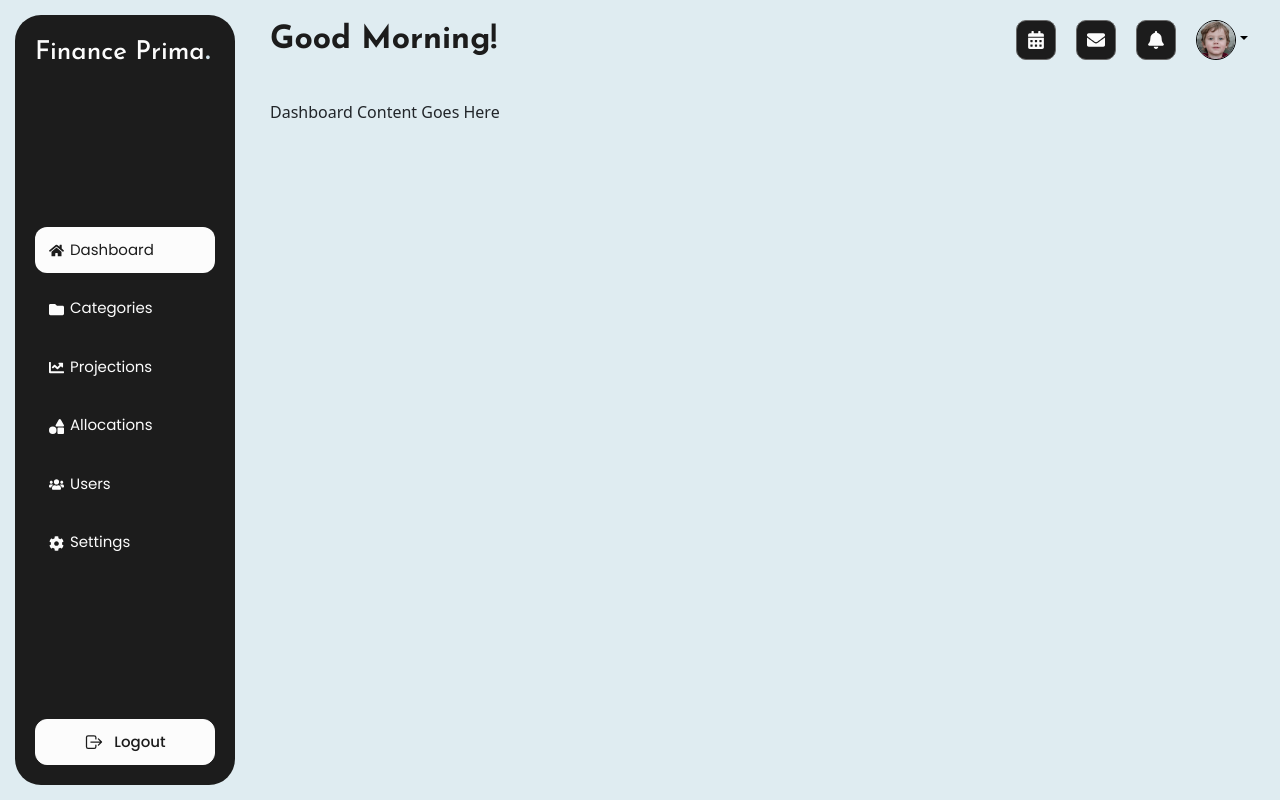
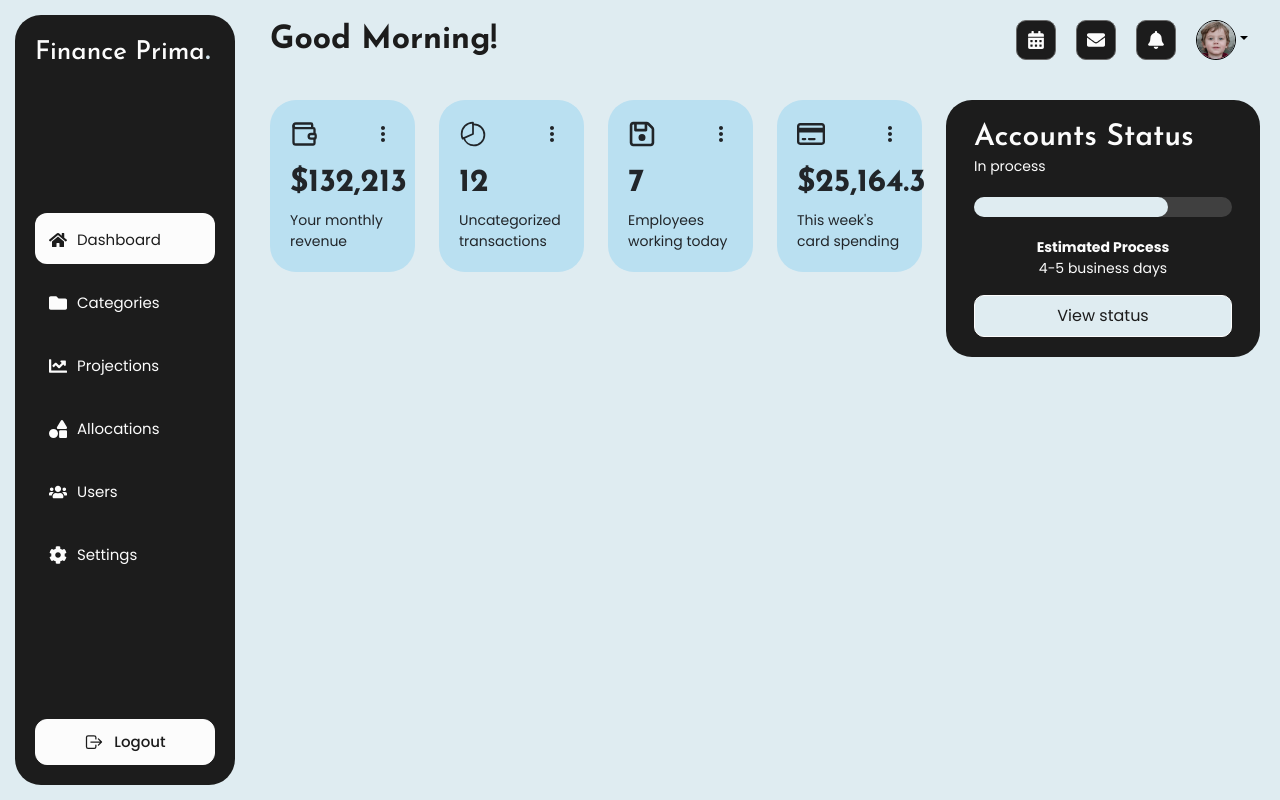
Before and after one commit to mostlyali07/finance-prima, a React (Vite) app: page / in a window 1280 px wide. Built offline with nearby package versions, Linux system fonts and the light colour scheme.

Commit message:
create dashboard 5 widgets

```diff
--- /dev/null
+++ b/src/components/AccountStatus.jsx
@@ -0,0 +1,20 @@
+import React from "react";
+
+const AccountStatus = () => {
+  return (
+    <div className="account-status">
+      <h3>Accounts Status</h3>
+      <p>In process</p>
+      <div className="progressbar">
+        <div className="progress"></div>
+      </div>
+      <p className="text-center">
+        <strong>Estimated Process</strong>
+      </p>
+      <p className="text-center">4-5 business days</p>
+      <button>View status</button>
+    </div>
+  );
+};
+
+export default AccountStatus;
--- /dev/null
+++ b/src/components/BoxNumber.jsx
@@ -0,0 +1,20 @@
+import React from "react";
+import { BiDotsVerticalRounded } from "react-icons/bi";
+
+const BoxNumber = ({ icon, headingNumber, symbol, description }) => {
+  return (
+    <div className="box-number">
+      <div className="d-flex align-items-center justify-content-between mb-3">
+        {icon}
+        <BiDotsVerticalRounded size={24} />
+      </div>
+      <h2>
+        {symbol}
+        {headingNumber}
+      </h2>
+      <p>{description}</p>
+    </div>
+  );
+};
+
+export default BoxNumber;
--- a/src/index.css
+++ b/src/index.css
@@ -5,6 +5,7 @@
 :root {
   --primary-color: #dfecf1;
   --secondary-color: #1c1c1c;
+  --third-color: #bae0f1;
   --white: #fcfcfc;
 }
 body {
--- a/src/pages/Dashboard.jsx
+++ b/src/pages/Dashboard.jsx
@@ -1,6 +1,11 @@
 import React, { useState } from "react";
 import Header from "../components/Header";
 import Sidebar from "../components/Sidebar";
+import AccountStatus from "../components/AccountStatus";
+import BoxNumber from "../components/BoxNumber";
+import { LuWallet } from "react-icons/lu";
+import { IoPieChartOutline } from "react-icons/io5";
+import { FaRegFloppyDisk, FaRegCreditCard } from "react-icons/fa6";
 
 const Dashboard = () => {
   const [isSidebarOpen, setIsSidebarOpen] = useState(false);
@@ -11,10 +16,48 @@ const Dashboard = () => {
   return (
     <>
       <div className="dashboard-container">
-      <Sidebar isSidebarOpen={isSidebarOpen} toggleSidebar={toggleSidebar} />
-      <div className="main-content">
+        <Sidebar isSidebarOpen={isSidebarOpen} toggleSidebar={toggleSidebar} />
+        <div className="main-content">
           <Header toggleSidebar={toggleSidebar} />
-          <div className="content">Dashboard Content Goes Here</div>
+          <div className="container-fluid content">
+            <div className="row">
+              <div className="col-md-2">
+                <BoxNumber
+                  icon={<LuWallet />}
+                  headingNumber="132,213"
+                  symbol="$"
+                  description="Your monthly revenue"
+                />
+              </div>
+              <div className="col-md-2">
+                <BoxNumber
+                  icon={<IoPieChartOutline />}
+                  headingNumber="12"
+                  symbol=" "
+                  description="Uncategorized transactions"
+                />
+              </div>
+              <div className="col-md-2">
+                <BoxNumber
+                  icon={<FaRegFloppyDisk />}
+                  headingNumber="7"
+                  symbol=" "
+                  description="Employees working today"
+                />
+              </div>
+              <div className="col-md-2">
+                <BoxNumber
+                  icon={<FaRegCreditCard />}
+                  headingNumber="25,164.3"
+                  symbol="$"
+                  description="This week's card spending"
+                />
+              </div>
+              <div className="col-md-4">
+                <AccountStatus />
+              </div>
+            </div>
+          </div>
         </div>
       </div>
     </>
--- a/src/styles/App.css
+++ b/src/styles/App.css
@@ -8,9 +8,8 @@
   display: flex;
   flex-direction: column;
 }
-
 .content {
-  padding: 20px;
+  padding: 20px !important;
 }
 
 /* Sidebar Css */
@@ -74,13 +73,15 @@
         text-decoration: none;
         padding: 12px 14px;
         border-radius: 12px;
+        transition: all 0.3s ease;
         &:hover {
           transition: all 0.3s ease;
           background-color: var(--white);
           color: var(--secondary-color);
         }
         .icon {
-          margin-right: 6px;
+          margin-right: 10px;
+          font-size: 18px;
         }
       }
       a.active {
@@ -114,6 +115,12 @@
     border-radius: 10px;
     fill: var(--white);
     background-color: var(--secondary-color);
+    &:hover {
+      transition: all 0.3s ease;
+      fill: var(--secondary-color);
+      background-color: #0000;
+      cursor: pointer;
+    }
   }
   .dropdown {
     button {
@@ -129,3 +136,64 @@
     }
   }
 }
+
+.account-status {
+  background-color: var(--secondary-color);
+  border-radius: 26px;
+  padding: 20px 28px;
+  color: var(--white);
+  h3 {
+    font-weight: 600;
+    font-size: 30px;
+    margin: 0px;
+  }
+  p {
+    margin: 0px;
+    font-size: 14px;
+  }
+  button {
+    width: 100%;
+    background-color: var(--primary-color);
+    color: var(--secondary-color);
+    border: solid 1px var(--white);
+    border-radius: 10px;
+    padding: 8px;
+    margin-top: 16px;
+    transition: all 0.3s ease;
+    &:hover {
+      transition: all 0.3s ease;
+      background-color: var(--secondary-color);
+      color: var(--white);
+    }
+  }
+  .progressbar {
+    height: 20px;
+    width: 100%;
+    background-color: #404040;
+    border-radius: 12px;
+    margin: 20px 0px;
+    .progress {
+      background-color: var(--primary-color);
+      height: 100%;
+      width: 75%;
+      border-radius: 100px;
+    }
+  }
+}
+
+.box-number {
+  background-color: var(--third-color);
+  border-radius: 26px;
+  padding: 20px;
+  svg {
+    font-size: 28px;
+    cursor: pointer;
+  }
+  h2 {
+    font-weight: bold;
+  }
+  p {
+    font-size: 14px;
+    margin: 0px;
+  }
+}
```
Also changed, not shown: dashboard-inspiration.webp, tools-inspiration.webp (deleted).
